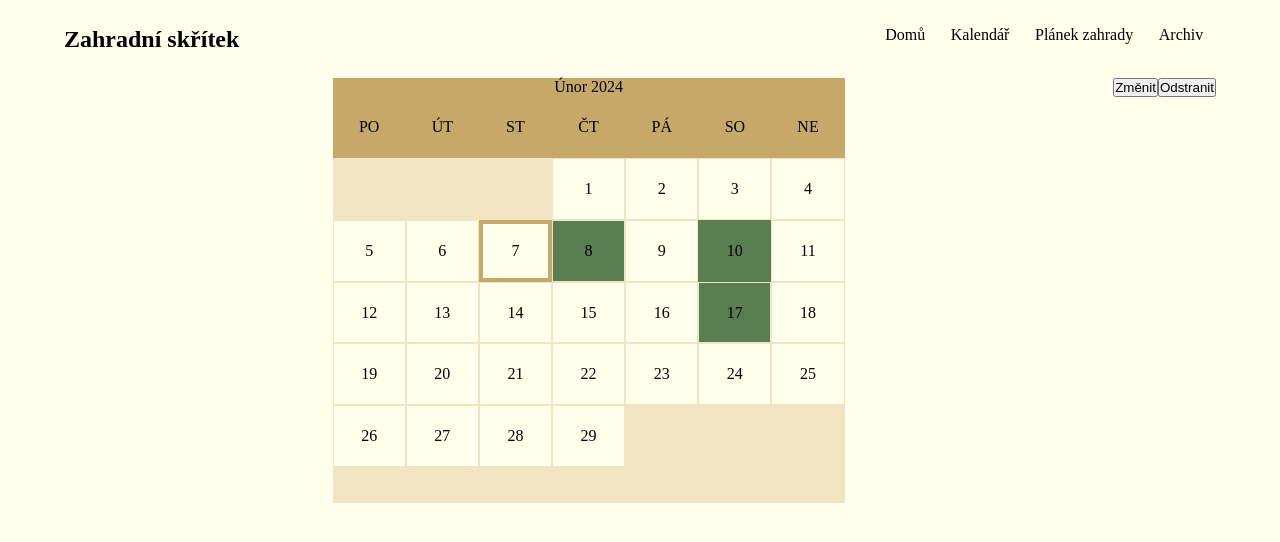
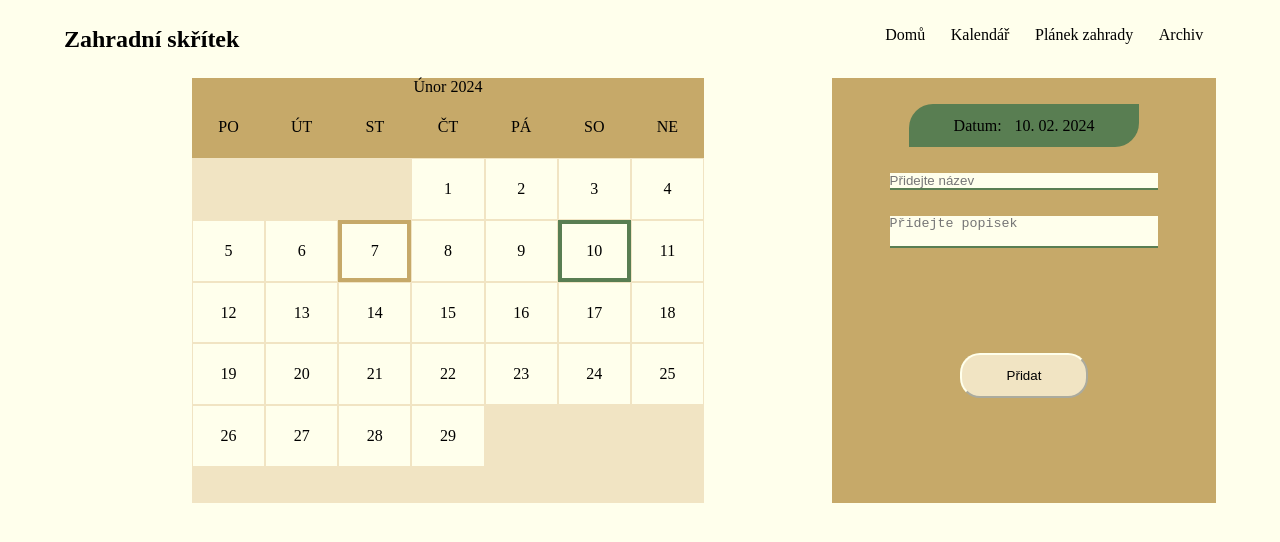
Before and after one commit to GedTest/GardenGnome, a React (Create React App) app: page /calendar in a window 1280 px wide. Both pictures are taken after a click on the element "10". Shown: the top 542 px of the page. Built offline with nearby package versions, Linux system fonts and the light colour scheme; data requests are answered from the project's data file.

Commit message:
refactor CalendarForm to BaseForm, CreateForm, UpdateForm, create Event component to show user data

```diff
--- a/data/db.json
+++ b/data/db.json
@@ -19,24 +19,5 @@
       "plantingDate": "2024-02-10"
     }
   ],
-  "events": [
-    {
-      "id": "f2bc",
-      "title": "ses",
-      "description": "d",
-      "dateFormat": "2024-02-08"
-    },
-    {
-      "id": "b8fc",
-      "title": "yxcv",
-      "description": "dsfg",
-      "dateFormat": "2024-02-17"
-    },
-    {
-      "id": "3e99",
-      "title": "ahoj",
-      "description": "sdfsd",
-      "dateFormat": "2024-02-10"
-    }
-  ]
+  "events": []
 }
--- a/src/CalendarForm.js
+++ b/src/BaseForm.js
@@ -2,30 +2,24 @@ import { useState } from "react";
 import { toJSDate } from "./date";
 
 
-export default function CalendarForm({ date, markCell }) {
+export default function BaseForm({ selectedDate, cssClass, callback }) {
     const [title, setTitle] = useState('');
     const [description, setDescription] = useState('');
 
     function handleSubmit(e) {
         e.preventDefault();
 
-        const formatedDate = toJSDate(date);
-        const event = {title, description, formatedDate};
+        const date = toJSDate(selectedDate);
+        const event = {title, description, date};
 
-        fetch('http://localhost:8000/events', {
-            method: 'POST',
-            headers: { 'Content-Type': 'application/json' },
-            body: JSON.stringify(event)
-        })
-
-        markCell();
+        callback(event);
     }
 
     return (
         <form onSubmit={handleSubmit}>
             <div className="form-row">
                 <div>Datum:</div>
-                <div>{ date }</div>
+                <div>{ selectedDate }</div>
             </div>
             <div className="form-row">
                 <input
@@ -43,7 +37,7 @@ export default function CalendarForm({ date, markCell }) {
                     placeholder="Přidejte popisek"
                 />
             </div>
-            <button>Přidat</button>
+            <button className={ cssClass }></button>
         </form>
     );
 }
--- a/src/Calendar.js
+++ b/src/Calendar.js
@@ -1,8 +1,9 @@
 import { useState, useEffect } from "react";
-import CalendarForm from "./CalendarForm";
+import CreateForm from "./CreateForm";
 import useFetch from "./useFetch";
 import Event from "./Event";
 import { toReadableDate } from "./date";
+import UpdateForm from "./UpdateForm";
 
 
 const weekday = ["PO", "ÚT", "ST", "ČT", "PÁ", "SO", "NE"];
@@ -18,20 +19,29 @@ export default function Calendar() {
     const [now, setNow] = useState(new Date());
     const [clickedDate, setClickedDate] = useState(null);
     const [lastCell, setLastCell] = useState(null);
-    const { data: events } = useFetch('http://localhost:8000/events');
+    const { data: events, setData: setEvents } = useFetch('http://localhost:8000/events');
     const [isEventVisible, setIsEventVisible] = useState(false);
     const [isFormVisible, setIsFormVisible] = useState(false);
+    const [isUpdateForm, setIsUpdateForm] = useState(false);
 
 
     useEffect(() => {
         if (events) {
             const cells = document.querySelectorAll('.calendar-grid .day-cell');
             events.map(ev => {
-                const day = parseInt(ev.dateFormat.split('-')[2]) - 1;
+                const day = parseInt(ev.date.split('-')[2]) - 1;
                 cells[day].classList.add('has-event');
             });
         }
     }, [events]);
+
+    async function handleFetchEvents() {
+        const response = await fetch('http://localhost:8000/events');
+        const data = await response.json();
+        setEvents(data);
+
+        toggleEvent(lastCell);
+    };
 
 
     const firstDay = new Date(now.getFullYear(), now.getMonth(), 1);
@@ -80,6 +90,7 @@ export default function Calendar() {
     }
 
     function toggleForm(cell) {
+        setIsUpdateForm(false);
         setIsEventVisible(false);
 
         const day = parseInt(cell.innerText);
@@ -95,6 +106,30 @@ export default function Calendar() {
 
     function markCell() {
         lastCell.classList.add('has-event');
+    }
+
+    function getSelectedEvent() {
+        if (events) {
+            const selectedDay = parseInt(lastCell.innerText);
+            for(let ev of events) {
+                const day = parseInt(ev.date.split('-')[2]);
+                if(selectedDay === day) { return ev; }
+            }
+        }
+    }
+
+    function handleDelete(event) {
+        fetch('http://localhost:8000/events/' + event.id, {
+            method: 'DELETE'
+        })
+        lastCell.classList.remove('has-event');
+        toggleEvent(lastCell);
+
+    }
+
+    function handleUpdate() {
+        toggleForm(lastCell);
+        setIsUpdateForm(true);
     }
 
     return (
@@ -123,8 +158,27 @@ export default function Calendar() {
                     )) }
                 </div>
             </div>
-            { isFormVisible && <CalendarForm date={ toReadableDate(clickedDate) } callback={markCell}/> }
-            { isEventVisible && <Event /> }
+            { isFormVisible && (
+                isUpdateForm ? (
+                    <UpdateForm
+                        onFetch={ handleFetchEvents }
+                        event={ getSelectedEvent() }
+                    />
+                ) : (
+                    <CreateForm
+                        selectedDate={ toReadableDate(clickedDate) }
+                        markCell={ markCell }
+                        onFetch={ handleFetchEvents }
+                    />
+                )
+            ) }
+
+            { isEventVisible &&
+                <Event
+                    event={ getSelectedEvent() }
+                    onUpdate={ handleUpdate }
+                    onDelete={ handleDelete }
+            /> }
         </div>
     );
 }
--- /dev/null
+++ b/src/CreateForm.js
@@ -0,0 +1,89 @@
+// import { useState } from "react";
+// import { toJSDate } from "./date";
+
+
+// export default function CalendarForm({ selectedDate, markCell, onFetch }) {
+//     const [title, setTitle] = useState('');
+//     const [description, setDescription] = useState('');
+
+//     function handleSubmit(e) {
+//         e.preventDefault();
+
+//         const date = toJSDate(selectedDate);
+//         const event = {title, description, date};
+
+//         createEvent(event);
+//     }
+
+//     function createEvent(event) {
+//         fetch('http://localhost:8000/events', {
+//             method: 'POST',
+//             headers: { 'Content-Type': 'application/json' },
+//             body: JSON.stringify(event)
+//         }).then(() => onFetch());
+
+//         markCell();
+//     }
+
+//     function updateEvent(event) {
+//         fetch('http://localhost:8000/events/' + event.id, {
+//             method: 'PUT',
+//             headers: { 'Content-Type': 'application/json' },
+//             body: JSON.stringify(event)
+//         }).then(() => onFetch());
+//     }
+
+//     return (
+//         <form onSubmit={handleSubmit}>
+//             <div className="form-row">
+//                 <div>Datum:</div>
+//                 <div>{ selectedDate }</div>
+//             </div>
+//             <div className="form-row">
+//                 <input
+//                     type="text"
+//                     required value={title}
+//                     onChange={e => setTitle(e.target.value)}
+//                     placeholder="Přidejte název"
+//                 />
+//             </div>
+//             <div className="form-row">
+//                 <textarea
+//                     required
+//                     value={description}
+//                     onChange={e => setDescription(e.target.value)}
+//                     placeholder="Přidejte popisek"
+//                 />
+//             </div>
+//             <button>Přidat</button>
+//         </form>
+//     );
+// }
+
+
+
+
+
+import BaseForm from "./BaseForm";
+
+
+export default function CreateForm({ selectedDate, markCell, onFetch }) {
+
+    function createEvent(event) {
+        fetch('http://localhost:8000/events', {
+            method: 'POST',
+            headers: { 'Content-Type': 'application/json' },
+            body: JSON.stringify(event)
+        }).then(() => onFetch());
+
+        markCell();
+    }
+
+    return (
+        <BaseForm
+            selectedDate={ selectedDate }
+            cssClass="btn-create"
+            callback={ createEvent }
+        />
+    );
+}
--- a/src/Event.js
+++ b/src/Event.js
@@ -1,12 +1,21 @@
-export default function Event() {
+import { toReadableDate } from "./date";
 
+
+export default function Event({ event, onUpdate, onDelete }) {
     return (
         <div className="event-container">
-            <h4 id="title"></h4>
-            <p id="date"></p>
-            <div>
-                <button id="change">Změnit</button>
-                <button id="delete">Odstranit</button>
+            <h4 className="title">{ event.title }</h4>
+            <p className="date">Datum: { toReadableDate(event.date) }</p>
+            <p className="description">{ event.description }</p>
+            <div className="event-btn-row">
+                <button
+                    className="btn-update"
+                    onClick={ () => onUpdate() }
+                >Změnit</button>
+                <button
+                    className="btn-delete"
+                    onClick={ () => onDelete(event) }
+                >Odstranit</button>
             </div>
         </div>
     );
--- /dev/null
+++ b/src/UpdateForm.js
@@ -0,0 +1,22 @@
+import BaseForm from "./BaseForm";
+import { toReadableDate } from "./date";
+
+
+export default function UpdateForm({ onFetch, event }) {
+
+    function updateEvent(updatedEvent) {
+        fetch('http://localhost:8000/events/' + event.id, {
+            method: 'PUT',
+            headers: { 'Content-Type': 'application/json' },
+            body: JSON.stringify(updatedEvent)
+        }).then(() => onFetch());
+    }
+
+    return (
+        <BaseForm
+            selectedDate={ toReadableDate(event.date) }
+            cssClass="btn-update"
+            callback={ updateEvent }
+        />
+    );
+}
--- a/src/index.css
+++ b/src/index.css
@@ -4,6 +4,19 @@
   box-sizing: border-box;
 }
 body {
+  background-color: #FFFFEC;
+}
+button {
+  cursor: pointer;
+  user-select: none;
+  width: 10vw;
+  padding: 1vw 0;
+  border-radius: 1.5em;
+  border-color: #FFFFEC;
+  margin: auto;
+  background-color: #F1E4C3;
+}
+button:hover {
   background-color: #FFFFEC;
 }
 a {
@@ -74,6 +87,7 @@ nav {
   background-color: #C6A969;
 }
 .calendar-grid .day-cell {
+  cursor: pointer;
   border: 1px solid #F1E4C3;
 }
 .calendar-grid .day-cell:hover {
@@ -112,6 +126,7 @@ form .form-row textarea {
   background-color: #FFFFEC;
 }
 form .form-row:nth-child(1) {
+  user-select: none;
   justify-content: center;
   width: 60%;
   margin: 2vw auto 0 auto;
@@ -122,9 +137,48 @@ form .form-row:nth-child(1) {
 form .form-row:nth-child(1) div:nth-child(1) {
   margin-right: 1vw;
 }
-form button {
-  width: 10vw;
-  padding: 1vw 3vw;
-  border-radius: 1.5em;
-  margin: 2vw auto;
+.btn-create::before {
+  content: "Přidat";
 }
+form .btn-update::before {
+  content: "Uložit";
+}
+.event-container {
+  display: flex;
+  flex-direction: column;
+  align-items: center;
+  background-color: #C6A969;
+  width: 30vw;
+  height: auto;
+}
+.event-container .title {
+  margin: 2vw 0 1vw 0;
+  padding: 1vw;
+  border-radius: 1.5em 0;
+  background-color: #597E52;
+}
+.event-container .description {
+  width: 80%;
+  margin-top: 5vw;
+  overflow-y: auto;
+  max-height: 15vw;
+}
+.event-container .description::-webkit-scrollbar {
+  width: 1rem;
+}
+.event-container .description::-webkit-scrollbar-track {
+  background-color: #597E52;
+}
+.event-container .description::-webkit-scrollbar-thumb {
+  background-color: #FFFFEC;
+}
+.event-container .description::-webkit-scrollbar-thumb:hover {
+  background-color: #F1E4C3;
+}
+.event-container .event-btn-row {
+  margin-top: 3vw;
+  margin-bottom: 2vw;
+}
+.event-container .event-btn-row .btn-delete {
+  margin-left: 1vw;
+}
--- a/src/index.less
+++ b/src/index.less
@@ -12,6 +12,20 @@
 
 body {
     background-color: @bg-primary;
+}
+
+button {
+    cursor: pointer;
+    user-select: none;
+    width: 10vw;
+    padding: 1vw 0;
+    border-radius: 1.5em;
+    border-color: @bg-primary;
+    margin: auto;
+    background-color: @bg-secondary;
+    &:hover {
+        background-color: @bg-primary;
+    }
 }
 
 a {
@@ -59,6 +73,8 @@ nav {
 
 }
 
+
+
 /* Calendar */
 .calendar-wrapper {
     display: flex;
@@ -95,6 +111,7 @@ nav {
         background-color: @bg-dark;
     }
     & .day-cell {
+        cursor: pointer;
         border: 1px solid @bg-secondary;
         &:hover {
             background-color: @bg-secondary;
@@ -112,6 +129,9 @@ nav {
     }
 }
 
+
+
+// create form
 form {
     display: flex;
     flex-direction: column;
@@ -134,6 +154,7 @@ form {
         }
 
         &:nth-child(1) {
+            user-select: none;
             justify-content: center;
             width: 60%;
             margin: 2vw auto 0 auto;
@@ -145,10 +166,55 @@ form {
             }
         }
     }
-    & button {
-        width: 10vw;
-        padding: 1vw 3vw;
-        border-radius: 1.5em;
-        margin: 2vw auto;
+}
+
+.btn-create::before {
+    content: "Přidat";
+}
+form .btn-update::before {
+    content: "Uložit";
+}
+
+
+// event
+.event-container {
+    display: flex;
+    flex-direction: column;
+    align-items: center;
+    background-color: @bg-dark;
+    width: 30vw;
+    height: auto;
+
+    & .title {
+        margin: 2vw 0 1vw 0;
+        padding: 1vw;
+        border-radius: 1.5em 0;
+        background-color: @bg-accent;
+    }
+    & .description {
+        width: 80%;
+        margin-top: 5vw;
+        overflow-y: auto;
+        max-height: 15vw;
+
+        &::-webkit-scrollbar {
+            width: 1rem;
+        }
+        &::-webkit-scrollbar-track {
+            background-color: @bg-accent;
+        }
+        &::-webkit-scrollbar-thumb {
+            background-color: @bg-primary;
+        }
+        &::-webkit-scrollbar-thumb:hover {
+            background-color: @bg-secondary;
+        }
+    }
+    & .event-btn-row {
+        margin-top: 3vw;
+        margin-bottom: 2vw;
+        & .btn-delete {
+            margin-left: 1vw;
+        }
     }
 }
--- a/src/useFetch.js
+++ b/src/useFetch.js
@@ -23,5 +23,5 @@ export default function useFetch(urlEndPoint) {
         return () => controller.abort();
     }, [urlEndPoint]);
 
-    return { data }
+    return { data, setData };
 }
```
